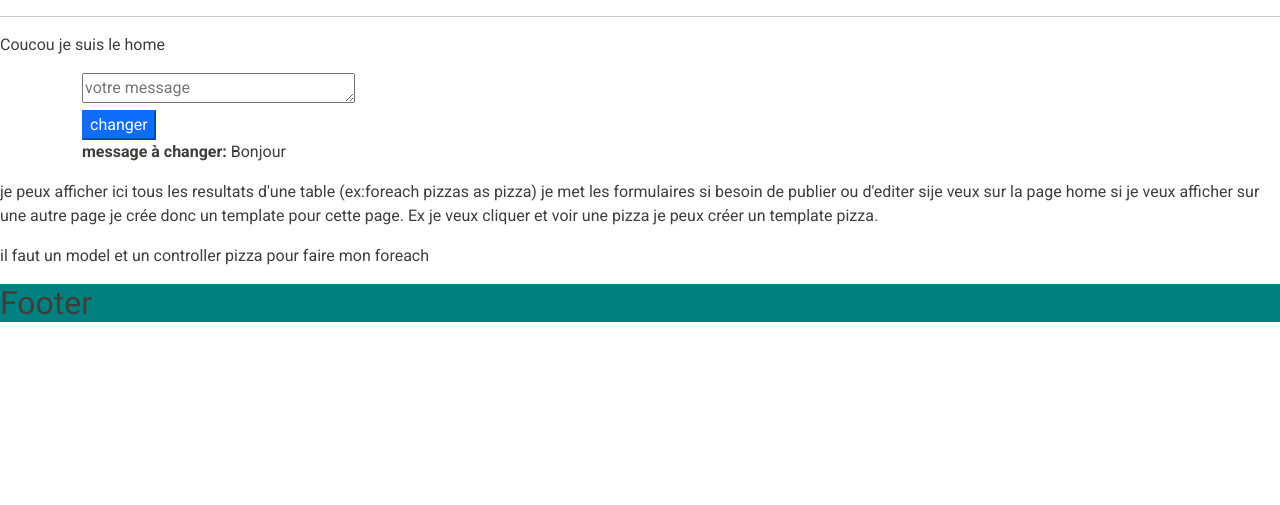
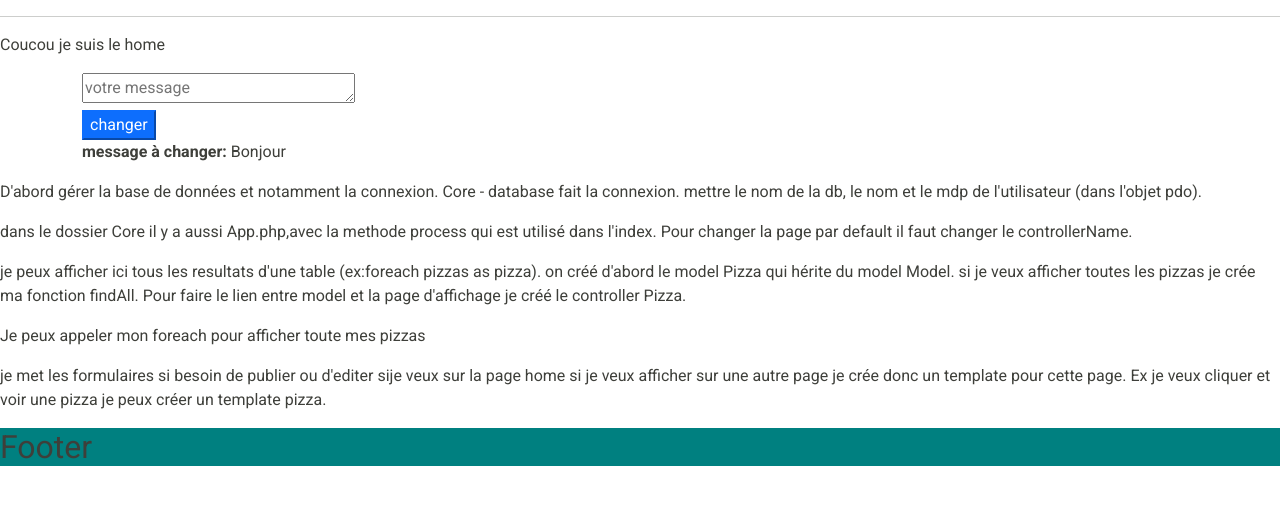
Before and after one commit to CharlotteConstant/frameworkPhp, a PHP site: page / in a window 1280 px wide. Shown: the part 56-561 px from the top of the page. Run offline with PHP 8.4, Linux system fonts and the light colour scheme; some libraries are stand-ins or nearby versions.

Commit message:
commit commentaires

```diff
--- a/core/App.php
+++ b/core/App.php
@@ -14,10 +14,10 @@ class App
             $task = $_GET['task'];
         }
 // verifier si controler et task sont pas vide et rempli
-       $controllerName = ucfirst($controllerName);
+       $controllerName = ucfirst($controllerName); //noms des controllers commencent par une majuscule
        $controllerName = "\Controllers\\".$controllerName;
-        $controller = new $controllerName();
-        $controller->$task();
+        $controller = new $controllerName(); //instancie le controller
+        $controller->$task(); //execute la tache
         //met une chaine de caractère à la place d'une autre
     }
 }
--- a/core/Controllers/Controller.php
+++ b/core/Controllers/Controller.php
@@ -2,7 +2,7 @@
 
 namespace Controllers;
 /**
- *
+ * class qui ne peut pas etre instancier
  * class controller (evite repetition du $model) et qui permet dans les autres controller de faire un $modelName pour recupérer la class du model
  */
 abstract class Controller
--- a/core/Model/Exemple.php
+++ b/core/Model/Exemple.php
@@ -5,7 +5,7 @@ require_once "core/autoloading.php";
 
 class Exemple //extends Model si besoin
 {
-    protected $table = "exemples";
+    protected $table = "exemples"; //on met le nom de la table dans la bd
 
     //toutes les fonctions qui sont propres à notre class
 
--- a/core/Rendering.php
+++ b/core/Rendering.php
@@ -11,7 +11,7 @@ class Rendering {
  */
 
 public static function render(string $template, array $donnees): void{
-    extract($donnees);
+    extract($donnees); //extract va créer des variables à partir du tableu.
 
 // j'active la mémoire tampon
 ob_start();
--- a/index.php
+++ b/index.php
@@ -1,6 +1,6 @@
 <?php
-
-require_once "core/autoloading.php";
+//c'est le point d'entrée du framework pour naviguer
+require_once "core/autoloading.php"; //lance automatiquement les require
 
 \App::process();
 
--- a/templates/home/home.html.php
+++ b/templates/home/home.html.php
@@ -14,7 +14,16 @@
 
 <p><strong>message à changer:</strong> <?php echo $messageChangeable ?></p>
 </div>
-
-<p> je peux afficher ici tous les resultats d'une table (ex:foreach pizzas as pizza)
-je met les formulaires si besoin de publier ou d'editer sije veux sur la page home si je veux afficher sur une autre page je crée donc un template pour cette page. Ex je veux cliquer et voir une pizza je peux créer un template pizza.</p>
-<p> il faut un model et un controller pizza pour faire mon foreach</p>
+<p>D'abord gérer la base de données et notamment la connexion. Core - database fait la connexion.
+    mettre le nom de la db, le nom et le mdp de l'utilisateur (dans l'objet pdo).
+</p>
+<p>
+dans le dossier Core il y a aussi App.php,avec la methode process qui est utilisé dans l'index. Pour changer la page par default il faut changer le controllerName.
+</p>
+<p> je peux afficher ici tous les resultats d'une table (ex:foreach pizzas as pizza).
+    on créé d'abord le model Pizza qui hérite du model Model.
+    si je veux afficher toutes les pizzas je crée ma fonction findAll. Pour faire le lien entre model et la page d'affichage je créé le controller Pizza.</p>
+<p>Je peux appeler mon foreach pour afficher toute mes pizzas</p>
+<p>
+je met les formulaires si besoin de publier ou d'editer sije veux sur la page home si je veux afficher sur une autre page je crée donc un template pour cette page. Ex je veux cliquer et voir une pizza je peux créer un template pizza.
+</p>
--- a/templates/layout.html.php
+++ b/templates/layout.html.php
@@ -1,3 +1,5 @@
+
+<!-- page qui s'affiche-->
 <!DOCTYPE html>
 <html lang="en">
 
@@ -57,7 +59,7 @@
 
 
 <hr>
-
+<!-- les templates s'affichent ici-->
   <?php echo $contenuDeLaPage ?>
 
 <div class="footer">
```
